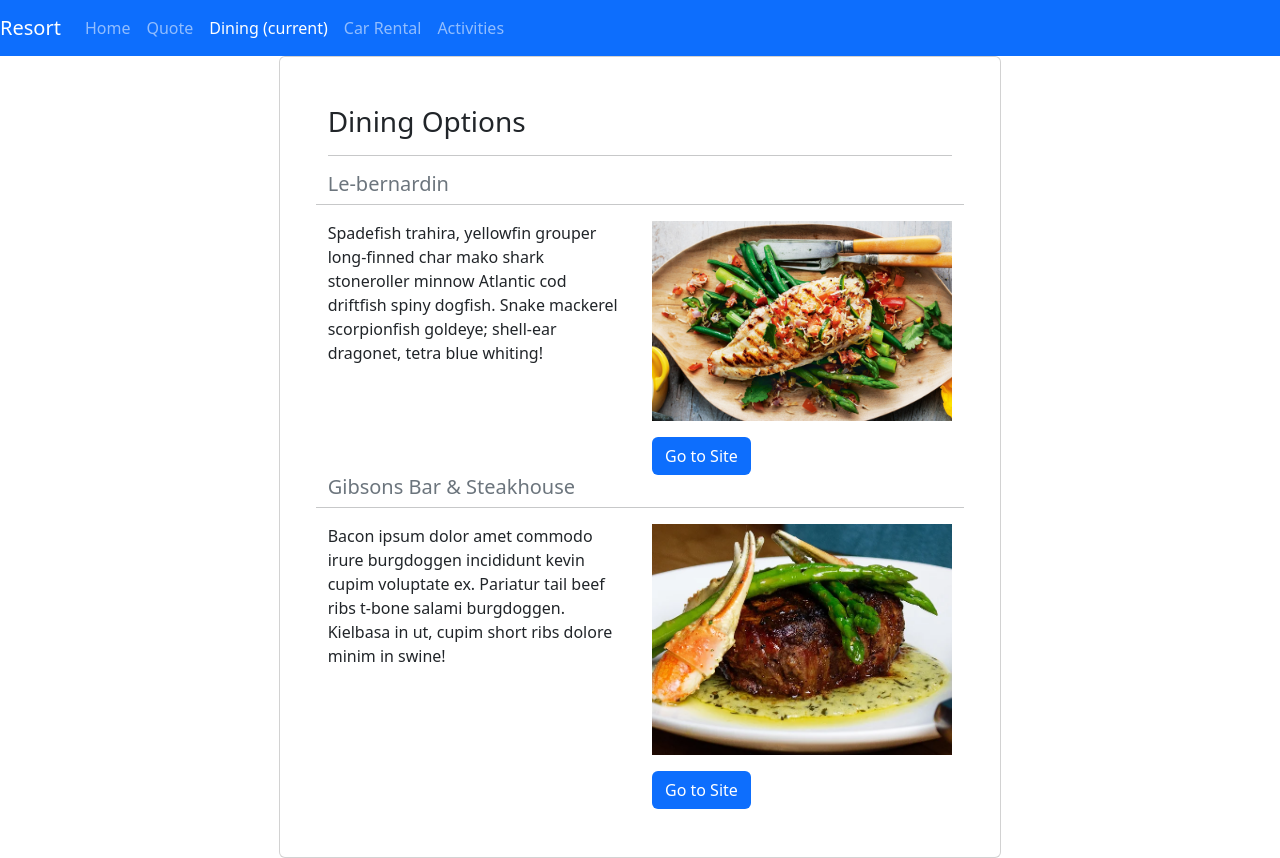
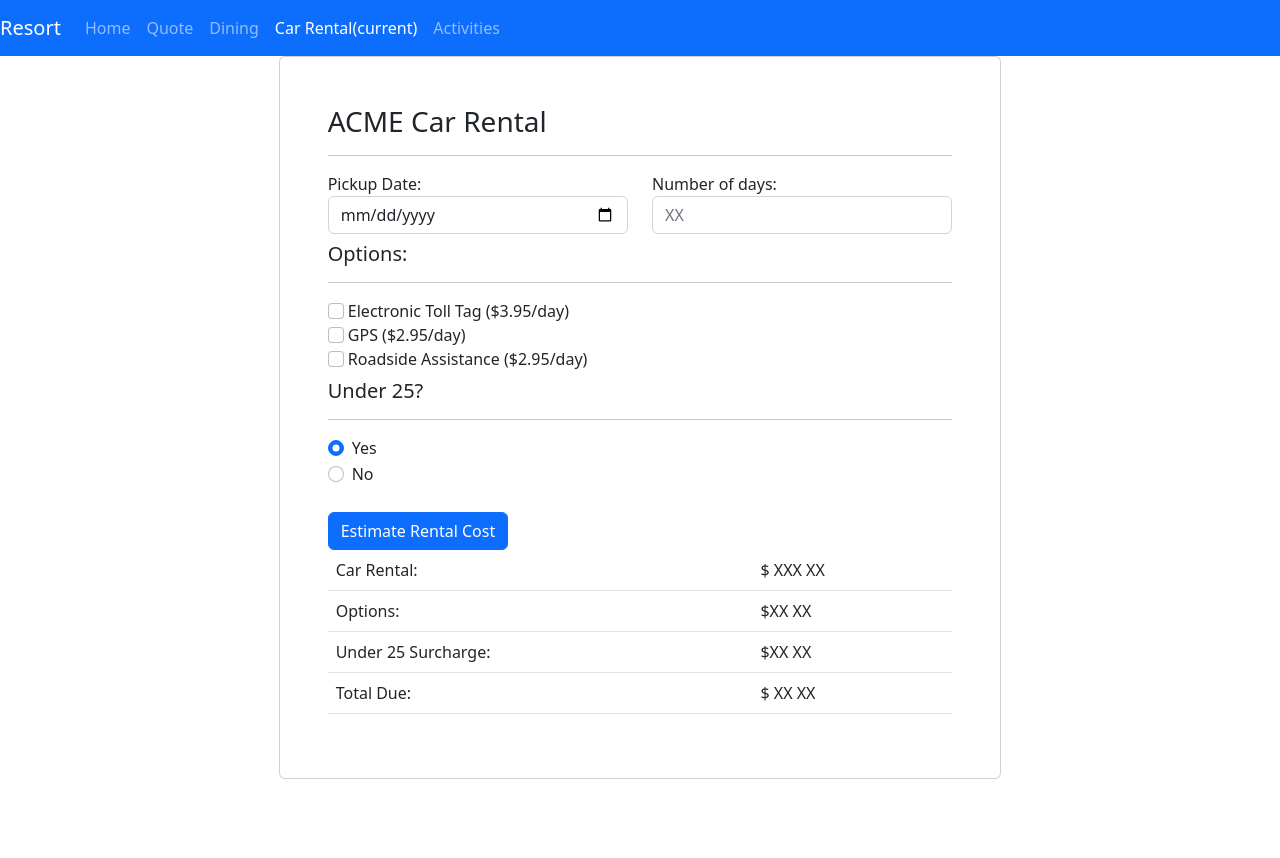
Before and after one commit to acruz-23/VacationResort, a plain HTML site: page car_rental.html in a window 1280 px wide. After the commit the page ends 800 px from the top, so only its background shows below. Drawn offline with nearby package versions, Linux system fonts and the light colour scheme.

Commit message:
finished car rental form

```diff
--- a/car_rental.html
+++ b/car_rental.html
@@ -10,13 +10,20 @@
       crossorigin="anonymous"
     />
     <!-- <link rel="stylesheet" href="./css/resort.css" /> -->
-
   </head>
   <body>
     <header>
       <nav class="navbar navbar-expand-md navbar-dark bg-primary">
         <a class="navbar-brand" href="./index.html">Resort</a>
-            <button class="navbar-toggler" type="button" data-toggle="collapse" data-target="#navbarNav" aria-controls="navbarNav" aria-expanded="false" aria-label="Toggle navigation">
+        <button
+          class="navbar-toggler"
+          type="button"
+          data-toggle="collapse"
+          data-target="#navbarNav"
+          aria-controls="navbarNav"
+          aria-expanded="false"
+          aria-label="Toggle navigation"
+        >
           <span class="navbar-toggler-icon"></span>
         </button>
         <div class="collapse navbar-collapse" id="navbarNav">
@@ -28,13 +35,16 @@
               <a class="nav-link" href="./overnight_stay.html">Quote</a>
             </li>
             <li class="nav-item">
-                  <a class="nav-link active" href="./dining.html">Dining <span class="sr-only">(current)</span></a>
+              <a class="nav-link" href="./dining.html">Dining </a>
             </li>
             <li class="nav-item">
-                  <a class="nav-link" href="./car_rental.html">Car Rental</a>
+              <a class="nav-link active" href="./car_rental.html"
+                >Car Rental<span class="sr-only">(current)</span></a
+              >
+            </li>
+
             <li class="nav-item">
               <a class="nav-link" href="./activities.html">Activities</a>
-                </li>
             </li>
           </ul>
         </div>
@@ -46,76 +56,135 @@
           <div class="col col-md-10 col-lg-7 mx-auto">
             <div class="card">
               <div class="card-body p-5">
-                <h3 class="card-title">Dining Options</h3>
+                <h3 class="card-title">ACME Car Rental</h3>
                 <hr />
                 <form>
-
-                </form>
-                <div class="row mt-3" id="payAsyouGoContent">
-                  <h5 class="text-muted">
-                    Le-bernardin
-                  </h5><hr />
+                  <div class="row gx-6">
                     <div class="col-sm-6">
-
-                    <p>Spadefish trahira, yellowfin grouper long-finned char mako shark stoneroller minnow Atlantic cod driftfish spiny dogfish. Snake mackerel scorpionfish goldeye; shell-ear dragonet, tetra blue whiting!</p>
-                    <!-- <p>Bacon ipsum dolor amet commodo irure burgdoggen incididunt kevin cupim voluptate ex. Pariatur tail beef ribs t-bone salami burgdoggen. Kielbasa in ut, cupim short ribs dolore minim in swine ex sed biltong lorem id ground round. Cupim leberkas chuck sunt shankle. Kielbasa ipsum non eiusmod elit. Chislic beef spare ribs, irure pastrami aute sed ut aliquip elit corned beef turducken in turkey.</p> -->
-
+                      <label for="pickupDate">Pickup Date:</label>
+                      <input
+                        type="date"
+                        class="form-control"
+                        id="pickupDate"
+                        required
+                      />
                     </div>
                     <div class="col-sm-6">
-                    <img
-                      src="./images/fishDish.jpeg"
-                      alt="Close up of the google vision kit in someone's hands."
-                      class="img-fluid"
+                      <label for="numOfDays">Number of days:</label>
+                      <input
+                        type="number"
+                        class="form-control"
+                        placeholder="XX"
+                        id="numOfDays"
+                        min="0"
+                        required
                       />
-                    <div class="index-btn mt-3">
-                      <a href="https://www.le-bernardin.com/home" class="btn bg-primary text-white">Go to Site</a>
                     </div>
                   </div>
-
-                  <h5 class="text-muted">
-                    Gibsons Bar & Steakhouse
-                  </h5><hr />
-                  <div class="col-sm-6">
-                    <p>Bacon ipsum dolor amet commodo irure burgdoggen incididunt kevin cupim voluptate ex. Pariatur tail beef ribs t-bone salami burgdoggen. Kielbasa in ut, cupim short ribs dolore minim in swine!</p>
-
+                  <div class="row">
+                    <div class="col-12 mt-2">
+                      <h5>Options:</h5>
+                      <hr />
                     </div>
-                  <div class="col-sm-6">
-                    <img
-                      src="./images/SteakDishsCrop.png"
-                      alt="Close up of the google vision kit in someone's hands."
-                      class="img-fluid"
+                    <div class="col-12">
+                      <input
+                        type="checkbox"
+                        class="form-check-input"
+                        id="eToll"
+                        name="eToll"
+                        value="option1"
                       />
-                    <div class="index-btn mt-3">
-                      <a href="https://www.gibsonssteakhouse.com/" class="btn bg-primary text-white">Go to Site</a>
+                      <label class="form-check-label" for="eToll"
+                        >Electronic Toll Tag ($3.95/day)</label
+                      >
+                    </div>
+                    <div class="col-12">
+                      <input
+                        type="checkbox"
+                        class="form-check-input"
+                        id="GPS"
+                        name="GPS"
+                        value="option2"
+                      />
+                      <label class="form-check-label" for="GPS"
+                        >GPS ($2.95/day)</label
+                      >
+                    </div>
+                    <div class="col-12">
+                      <input
+                        type="checkbox"
+                        class="form-check-input"
+                        id="roadside"
+                        name="roadside"
+                        value="option3"
+                      />
+                      <label class="form-check-label" for="roadside"
+                        >Roadside Assistance ($2.95/day)</label
+                      >
+                    </div>
+                  </div>
+                  <div class="row gx-6">
+                    <div class="col-12 mt-2">
+                      <h5>Under 25?</h5>
+                      <hr />
+                    </div>
+                    <div class="col-12">
+                      <div class="form-check">
+                        <input
+                          class="form-check-input"
+                          type="radio"
+                          name="age"
+                          id="yesRadioBtn"
+                          value="yesRadioBtn"
+                          checked
+                        />
+                        <label class="form-check-label" for="yesRadioBtn">
+                          Yes
+                        </label>
+                      </div>
+                      <div class="form-check">
+                        <input
+                          class="form-check-input"
+                          type="radio"
+                          name="age"
+                          id="noRadioBtn"
+                          value="noRadioBtn"
+                        />
+                        <label class="form-check-label" for="noRadioBtn">
+                          No
+                        </label>
                       </div>
                     </div>
                   </div>
-                <div class="row" id="allInclusiveContent">
+                </form>
+                <br />
+                <button type="button" class="btn btn-primary" id="costBtn">
+                  Estimate Rental Cost
+                </button>
+                <br />
+
+                <div class="row">
                   <div class="col-12">
                     <table class="table">
-                      <thead>
-                        <tr>
-                          <th>Plan</th>
-                          <th>Adult</th>
-                          <th>Child</th>
-                        </tr>
-                      </thead>
                       <tbody>
                         <tr>
-                          <td>Basic:</td>
-                          <td>$62.50/day</td>
-                          <td>$49.99/day</td>
+                          <td>Car Rental:</td>
+                          <td>$ <span id="carRentalBaseCost">XXX XX</span></td>
                         </tr>
                         <tr>
-                          <td>Preimum (Incl drinks):</td>
-                          <td>$80.00/day</td>
-                          <td>$49.99/day</td>
+                          <td>Options:</td>
+                          <td>$<span id="optionsCost">XX XX</span></td>
+                        </tr>
+                        <tr id="surchargeRow">
+                          <td>Under 25 Surcharge:</td>
+                          <td>$<span id="ageSurcharge">XX XX</span></td>
+                        </tr>
+                        <tr>
+                          <td>Total Due:</td>
+                          <td>$ <span id="totalRentalCost">XX XX</span></td>
                         </tr>
                       </tbody>
                     </table>
-                  </div>
-                  <div class="col-12">
-                    <P class="text-muted">Plans added to reservation at check-in.</P>
                   </div>
                 </div>
               </div>
@@ -123,14 +192,12 @@
           </div>
         </div>
       </div>
-
-      </div>
     </main>
     <script
       src="https://cdn.jsdelivr.net/npm/bootstrap@5.2.0-beta1/dist/js/bootstrap.bundle.min.js"
       integrity="sha384-pprn3073KE6tl6bjs2QrFaJGz5/SUsLqktiwsUTF55Jfv3qYSDhgCecCxMW52nD2"
       crossorigin="anonymous"
     ></script>
-    <script src="./scripts/dining.js"></script>
+    <script src="./scripts/car_rental.js"></script>
   </body>
 </html>
--- a/scripts/car_rental.js
+++ b/scripts/car_rental.js
@@ -0,0 +1,64 @@
+console.log("JS working");
+
+const dayEl = document.getElementById("numOfDays");
+const pickupDateEl = document.getElementById("pickupDate");
+const costBtnEl = document.getElementById("costBtn");
+const over25ChargeEl = document.getElementById("noRadioBtn");
+const under25surcharge = document.getElementById("yesRadioBtn");
+over25ChargeEl.onclick = onageSelectorElChecked;
+under25surcharge.onclick = onageSelectorElChecked;
+costBtnEl.onclick = oncostBtnElClicked;
+
+function onageSelectorElChecked() {
+  console.log("onageSelectorElChecked Started");
+  const surchageRow = document.getElementById("surchargeRow");
+  if (under25surcharge.checked) {
+    surchageRow.style.display = "table-row";
+  } else {
+    surchageRow.style.display = "none";
+  }
+  console.log("onageSelectorElChecked finished");
+}
+
+function oncostBtnElClicked() {
+  console.log("oncostBtnElClicked Started");
+  // calc base car rental cost
+  const numOfDay = dayEl.value;
+  const baseCarRentalCost = +numOfDay * 29.99;
+  document.getElementById("carRentalBaseCost").innerHTML =
+    baseCarRentalCost.toFixed(2);
+
+  //calc options cost
+  const eTollOption = document.getElementById("eToll");
+  const gpsOption = document.getElementById("GPS");
+  const roadsideOption = document.getElementById("roadside");
+  let optionsCostPerDay = 0;
+  if (eTollOption.checked) {
+    optionsCostPerDay += 3.95;
+  }
+  if (gpsOption.checked) {
+    optionsCostPerDay += 2.95;
+  }
+  if (roadsideOption.checked) {
+    optionsCostPerDay += 2.95;
+  }
+  const totalOptionsCost = optionsCostPerDay * numOfDay;
+  document.getElementById("optionsCost").innerHTML =
+    totalOptionsCost.toFixed(2);
+
+  //calc surcharge
+  let surcharge = 0;
+  if (under25surcharge.checked) {
+    surcharge = 0.3 * baseCarRentalCost;
+  }
+  document.getElementById("ageSurcharge").innerHTML = surcharge.toFixed(2);
+
+  //calc Total
+  const totalCost = surcharge + totalOptionsCost + baseCarRentalCost;
+  document.getElementById("totalRentalCost").innerHTML = totalCost.toFixed(2);
+  //   console.log(optionsCostPerDay);
+  //   console.log(eTollOption.checked);
+  //   console.log(numOfDay);
+  //   console.log(totalOptionsCost);
+  console.log("oncostBtnElClicked finished");
+}
```
Also changed, not shown: dining.html (+44 -24 lines), index.html (+30 -9 lines), overnight_stay.html (+0 -1 lines). Lines whose indentation alone changed are shown as unchanged.
